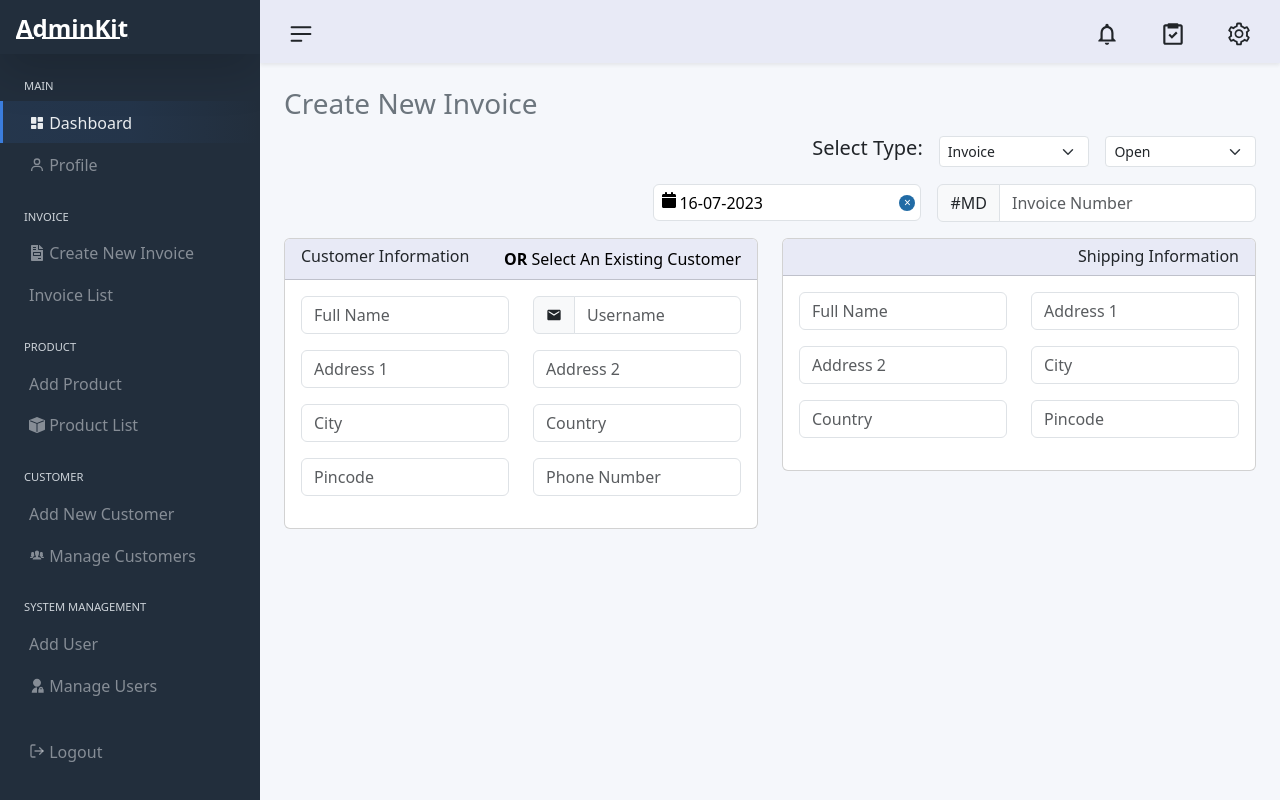
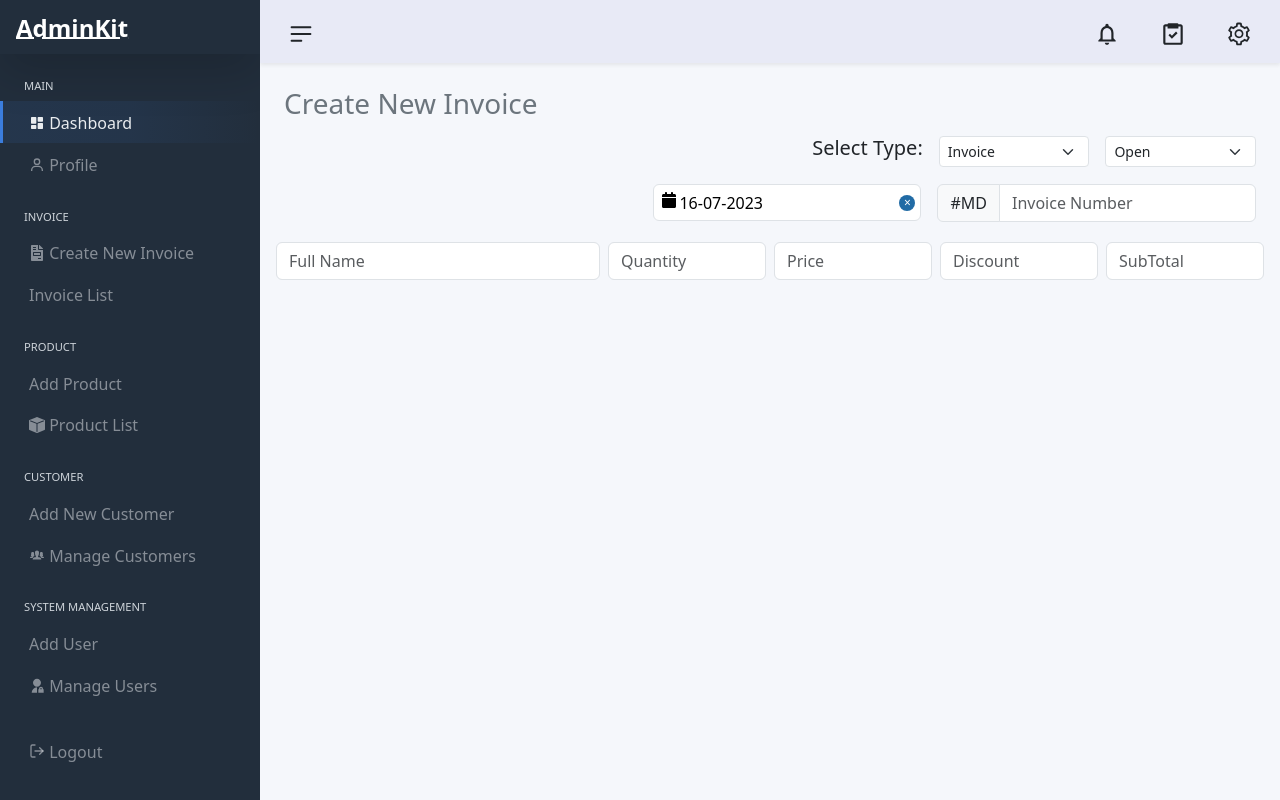
Before and after one commit to Md-Sarfaraz/billing-app, a React (Create React App) app: page /invoice/createinvoice in a window 1280 px wide. Built offline with nearby package versions, Linux system fonts and the light colour scheme.

Commit message:
Updating

```diff
--- a/src/invoices/CreateInvoice.jsx
+++ b/src/invoices/CreateInvoice.jsx
@@ -14,12 +14,6 @@ const CreateInvoice = () => {
       price: "", discount: "", subtotal: ""
     }]
   })
-
-  useEffect(() => {
-    console.log("invoice :: ", typeof ItemList)
-
-    // console.log("invoice :: ", [...ItemList])
-  }, [])
 
 
   const addItem = () => {
@@ -75,7 +69,7 @@ const CreateInvoice = () => {
       </div>
 
       <div className="">
-        <CustomerDetails />
+        {/* <CustomerDetails /> */}
         <OrderDetailes add={addItem} delete={deleteItem} itemList={ItemList} />
       </div>
     </div>
--- a/src/invoices/OrderDetailes.jsx
+++ b/src/invoices/OrderDetailes.jsx
@@ -1,54 +1,51 @@
 import React, { useEffect } from 'react'
 
-const OrderDetailes = ({ addItem, deleteItem, itemlist }) => {
+const OrderDetailes = ({ itemList, addItem, deleteItem }) => {
 
+  console.log("OrderList Comp :: ", itemList)
+  const onChangeHandler = () => {
 
-  useEffect(() => {
-    console.log("OrderList :: ", typeof itemlist)
-    console.log("OrderList :: ", itemlist)
-
-  }, [])
-
-
+  }
 
   return (
     <div>
-      {/* {
-        itemlist.map((val, ind) => {
+      {
+        itemList.items.map((val, ind) => {
           return (<div className="" key={ind}>
             <div className="row">
-              <div className="col-lg-6 col-sm-12 mb-3">
-                <input type="text" className="form-control" value={val.id}
+              <div className="col-md-4 mb-3 p-1">
+                <input type="text" className="d-none" value={val.id} onChange={onChangeHandler} />
+                <input type="text" className="form-control"
+                  value={val.item} onChange={onChangeHandler}
                   placeholder="Full Name" aria-label="Full Name" />
+
               </div>
-              <div className="col-lg-6 col-sm-12 mb-3">
-                <div className="col-lg-6 col-sm-12 mb-3">
-                  <input type="text" className="form-control" value={val.item}
-                    placeholder="Full Name" aria-label="Full Name" />
-                </div>
+              <div className="col-md-2 mb-3 p-1">
+                <input type="number" className="form-control"
+                  value={val.quantity} onChange={onChangeHandler}
+                  placeholder="Quantity" aria-label="Quantity" />
               </div>
-              <div className="col-lg-6 col-sm-12 mb-3">
-                <input type="text" className="form-control" value={val.quantity}
-                  placeholder="Address 1" aria-label="Address 1" />
-              </div>
-              <div className="col-lg-6 col-sm-12 mb-3">
-                <input type="text" className="form-control" value={val.price}
-                  placeholder="Address 2" aria-label="Address 2" />
+              <div className="col-md-2 mb-3 p-1">
+                <input type="number" className="form-control"
+                  value={val.price} onChange={onChangeHandler}
+                  placeholder="Price" aria-label="Price" />
               </div>
 
-              <div className="col-lg-6 col-sm-12 mb-3">
-                <input type="text" className="form-control" value={val.discount}
-                  placeholder="City" aria-label="city" />
+              <div className="col-md-2 mb-3 p-1">
+                <input type="number" className="form-control"
+                  value={val.discount} onChange={onChangeHandler}
+                  placeholder="Discount" aria-label="Discount" />
               </div>
-              <div className="col-lg-6 col-sm-12 mb-3">
-                <input type="text" className="form-control" value={val.subtotal}
-                  placeholder="Country" aria-label="Country" />
+              <div className="col-md-2 mb-3 p-1">
+                <input type="number" className="form-control"
+                  value={val.subtotal} onChange={onChangeHandler}
+                  placeholder="SubTotal" aria-label="Subtotal" />
               </div>
             </div>
           </div>)
         })
 
-      } */}
+      }
     </div>
   )
 }
```
